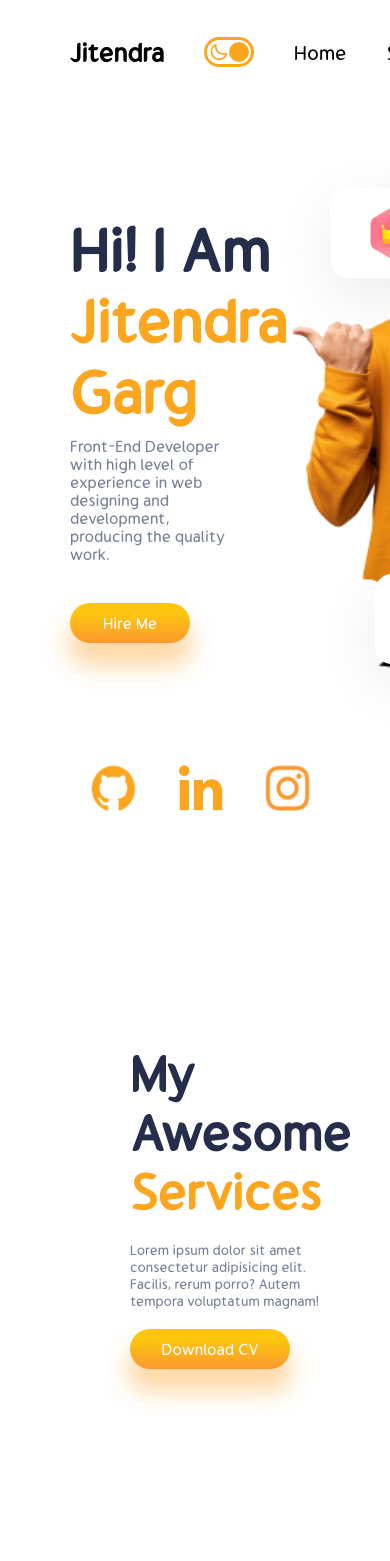
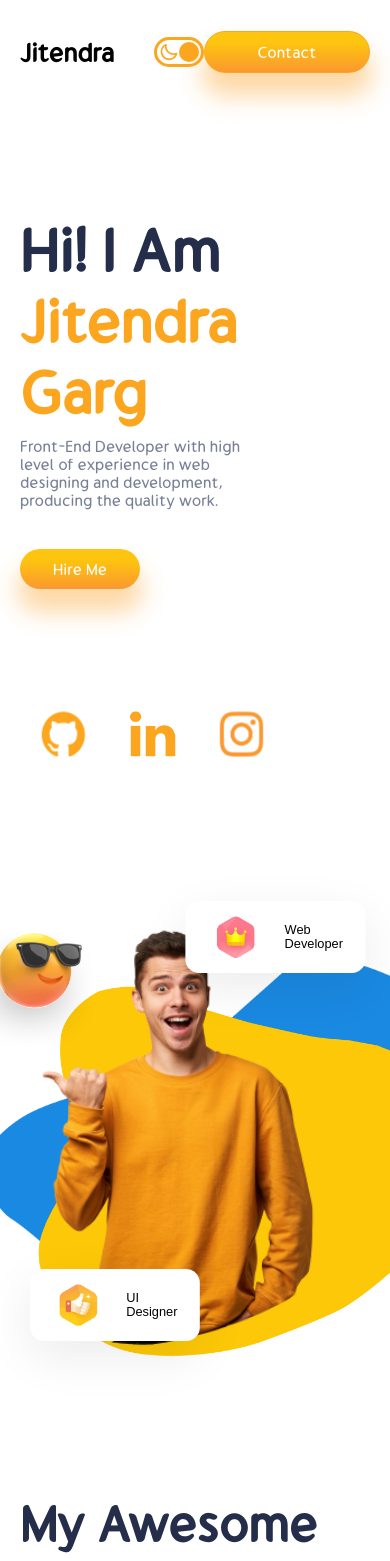
Before and after one commit to harry-jakes3018/personal-portfolio3, a React (Create React App) app: page / in a window 390 px wide. Shown: the top 1561 px of the page. Built offline with nearby package versions, Linux system fonts and the light colour scheme.

Commit message:
Responsiveness Completed

```diff
--- a/src/components/Card.js
+++ b/src/components/Card.js
@@ -36,6 +36,10 @@ const Wrapper = styled.div`
         color: var(--gray);
         font-size: 16px;
     }
+
+    @media screen and (max-width: 480px) {
+        width: auto;
+    }
 `;
 
 const Button = styled.button`
--- a/src/components/Contact.js
+++ b/src/components/Contact.js
@@ -67,6 +67,13 @@ const Wrapper = styled.div`
     display: flex;
     height: 80vh;
     margin-top: 4rem;
+
+    @media screen and (max-width: 480px) {
+        padding: 0;
+        flex-direction: column;
+        gap: 5rem;
+        height: 40rem;
+    }
 `;
 
 const Left = styled.div``;
@@ -128,6 +135,10 @@ const User = styled.input`
     border: 2px solid var(--orange);
     border-radius: 8px;
     font-size: 16px;
+
+    @media screen and (max-width: 480px) {
+        width: 16rem;
+    }
 `;
 
 const TextArea = styled.textarea`
@@ -138,6 +149,10 @@ const TextArea = styled.textarea`
     border: 2px solid var(--orange);
     border-radius: 8px;
     font-size: 16px;
+
+    @media screen and (max-width: 480px) {
+        width: 16rem;
+    }
 `;
 
 const Button = styled.button``;
--- a/src/components/Experiences.js
+++ b/src/components/Experiences.js
@@ -31,6 +31,10 @@ const Wrapper = styled.div`
     gap: 5rem;
     height: 30vh;
     margin-bottom: 8rem;
+
+    @media screen and (max-width: 480px) {
+        transform: scale(0.7);
+    }
 `;
 
 const Achievement = styled.div`
--- a/src/components/Footer.js
+++ b/src/components/Footer.js
@@ -44,6 +44,10 @@ const Content = styled.div`
     margin-top: 4rem;
     gap: 4rem;
     color: white;
+
+    @media screen and (max-width: 480px) {
+        transform: scale(0.5);
+    }
 `;
 
 const Icons = styled.div`
--- a/src/components/Intro.js
+++ b/src/components/Intro.js
@@ -79,6 +79,24 @@ const Wrapper = styled.div`
     display: flex;
     height: 77vh;
     margin-top: 6rem;
+
+    @media screen and (max-width: 480px) {
+        flex-direction: column;
+        gap: 7rem;
+        height: 64rem;
+
+        .i-right {
+            transform: scale(0.8);
+            left: -3rem;
+        }
+        .i-right .blur {
+            display: none;
+        }
+        .floating-div:nth-of-type(1) {
+            /* display: none; */
+            top: -7rem !important;
+        }
+    }
 `;
 
 const Left = styled.div`
@@ -166,11 +184,20 @@ const Right = styled.div`
         border-radius: 50%;
         padding: 0;
     }
+
+    @media screen and (max-width: 480px) {
+        transform: scale(0.8);
+        left: -3rem;
+    }
 `;
 
 const Top = styled(motion.div)`
     top: -4%;
     left: 68%;
+
+    @media screen and (max-width: 480px) {
+        top: -5rem !important;
+    }
 `;
 
 const Bottom = styled(motion.div)`
@@ -189,6 +216,10 @@ const BlurLeft = styled.div`
     z-index: -9;
     top: -18%;
     left: 56%;
+
+    @media screen and (max-width: 480px) {
+        display: none;
+    }
 `;
 
 const BlurRight = styled(BlurLeft)`
@@ -197,4 +228,8 @@ const BlurRight = styled(BlurLeft)`
     width: 21rem;
     height: 11rem;
     left: -9rem;
+
+    @media screen and (max-width: 480px) {
+        display: none;
+    }
 `;
--- a/src/components/Navbar.js
+++ b/src/components/Navbar.js
@@ -83,6 +83,10 @@ const List = styled.div`
             color: var(--orange);
         }
     }
+
+    @media screen and (max-width: 480px) {
+        display: none;
+    }
 `;
 
 const Button = styled.button`
--- a/src/components/Services.js
+++ b/src/components/Services.js
@@ -85,6 +85,14 @@ const Wrapper = styled.div`
     margin-bottom: 8rem;
     margin-top: 9rem;
     margin-bottom: 13rem;
+
+    @media screen and (max-width: 480px) {
+        margin-top: 0;
+        flex-direction: column;
+        gap: 5rem;
+        height: 66rem;
+        padding: 0;
+    }
 `;
 
 const Awesome = styled.div`
@@ -123,6 +131,17 @@ const Cards = styled.div`
     & > * {
         position: absolute;
     }
+
+    @media screen and (max-width: 480px) {
+        display: flex;
+        flex-direction: column;
+        gap: 17rem;
+        margin-left: 0;
+
+        & > * {
+            position: static;
+        }
+    }
 `;
 
 const First = styled(motion.div)`
--- a/src/components/Testimonial.js
+++ b/src/components/Testimonial.js
@@ -86,6 +86,10 @@ const Wrapper = styled.div`
     .swiper-pagination-bullet-active {
         background: var(--orange);
     }
+
+    @media screen and (max-width: 480px) {
+        padding: 0;
+    }
 `;
 
 const Heading = styled.div`
@@ -137,6 +141,11 @@ const Slider = styled.div`
         width: 6rem;
         height: 6rem;
         border-radius: 50%;
+
+        @media screen and (max-width: 480px) {
+            width: 70px;
+            height: 70px;
+        }
     }
 
     & > span {
--- a/src/components/Works.js
+++ b/src/components/Works.js
@@ -73,6 +73,13 @@ const Wrapper = styled.div`
     display: flex;
     height: 90vh;
     margin-top: 4rem;
+
+    @media screen and (max-width: 480px) {
+        flex-direction: column;
+        height: 55rem;
+        padding: 0;
+        gap: 5rem;
+    }
 `;
 
 const Awesome = styled.div`
@@ -124,6 +131,13 @@ const Blur = styled.div`
 
 const Right = styled.div`
     position: relative;
+
+    @media screen and (max-width: 480px) {
+        display: flex;
+        align-items: flex-start;
+        justify-content: start;
+        transform: scale(0.7);
+    }
 `;
 
 const MainCircle = styled(motion.div)`
@@ -139,6 +153,10 @@ const MainCircle = styled(motion.div)`
 
     & > * {
         position: absolute;
+    }
+
+    @media screen and (max-width: 480px) {
+        position: static;
     }
 `;
 
@@ -203,4 +221,8 @@ const BackCircle = styled.div`
         left: 18rem;
         top: 8rem;
     }
+
+    @media screen and (max-width: 480px) {
+        left: 8rem !important;
+    }
 `;
--- a/src/index.css
+++ b/src/index.css
@@ -48,3 +48,9 @@ button:hover {
     color: var(--orange);
     border: 1px solid var(--orange);
 }
+
+@media screen and (max-width: 480px) {
+    .App {
+        padding: 0.5rem 1rem;
+    }
+}
```
